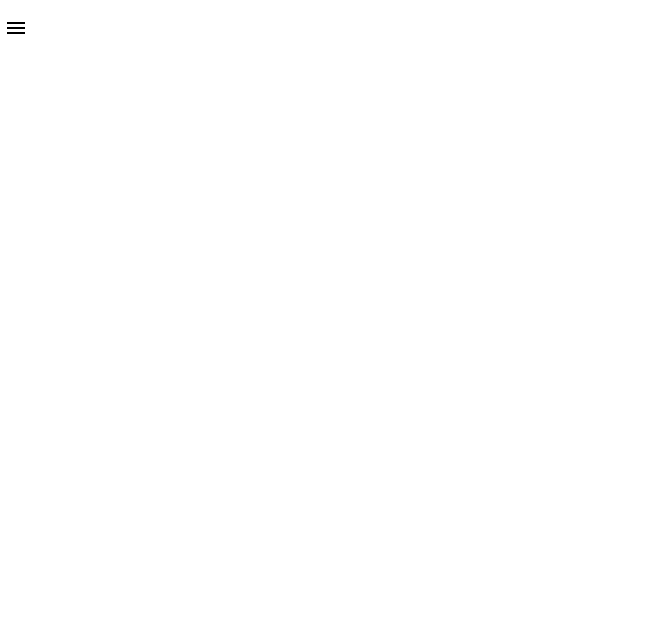
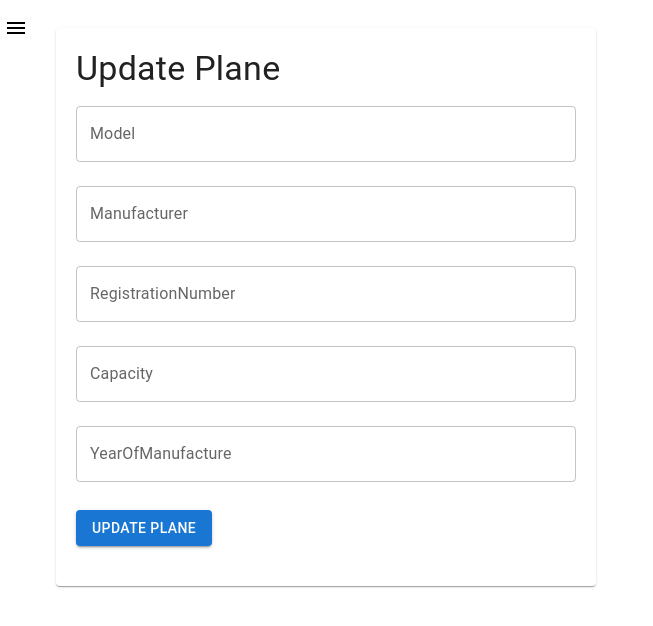
Before and after one commit to marcius02/airportAppFrontend, a React (Vite) app in the folder airportAppFront/: page /planes/update/1 in a window 1280 px wide. Before the commit this address had no page. Shown: the top 626 px of the page, without its empty margins (0-653 px from the left). Built offline with nearby package versions, Linux system fonts and the light colour scheme.

Commit message:
feat: update plane

```diff
--- a/airportAppFront/src/App.jsx
+++ b/airportAppFront/src/App.jsx
@@ -7,6 +7,7 @@ import Planes from "./Planes";
 import Flights from "./Flights";
 import UpdateAirportForm from "./UpdateAirportForm";
 import CreateAirportForm from "./CreateAirportForm";
+import UpdatePlaneForm from "./UpdatePlaneForm";
 
 const App = () => {
   return (
@@ -21,6 +22,7 @@ const App = () => {
             <Route path="/planes" element={<Planes />} />
             <Route path="/airports/update/:id" element={<UpdateAirportForm />} />
             <Route path="/airports/create" element={<CreateAirportForm />} />
+            <Route path="/planes/update/:id" element={<UpdatePlaneForm />}/>
           </Routes>
         </div>
       </div>
--- a/airportAppFront/src/Planes.jsx
+++ b/airportAppFront/src/Planes.jsx
@@ -1,11 +1,13 @@
 import { Box, Button, Card, CardContent, Paper, Table, Typography } from "@mui/material";
 import axios from "./api";
 import { useEffect, useState } from "react"
+import { useNavigate } from "react-router-dom";
 
 
 
 const Planes = () => {
     const [planes, setPlanes] = useState([]);
+    const navigate = useNavigate();
 
     // Fetch all planes
     const fetchPlanes = async () => {
@@ -25,6 +27,11 @@ const Planes = () => {
         } catch(error){
             console.error("Error deliting plane:", error);
         }
+    };
+
+    // Redirect to update form
+    const updatePlane = (plane) => {
+        navigate(`/planes/update/${plane.id}`, { state: {plane}});
     };
 
     // Fetch planes on component mount
@@ -57,8 +64,11 @@ const Planes = () => {
                                 <Typography variant="body2" color="text.secondary">
                                     Year Of Manufacture: {plane.yearOfManufacture}
                                 </Typography>
-                                <Button variant="contained" onClick={() => deletePlane(plane.id)}>
+                                <Button variant="outlined" onClick={() => deletePlane(plane.id)}>
                                     Delete
+                                </Button>
+                                <Button variant="contained" onClick={() => updatePlane(plane)}>
+                                    Update
                                 </Button>
                             </CardContent>
                         </Card>
--- /dev/null
+++ b/airportAppFront/src/UpdatePlaneForm.jsx
@@ -0,0 +1,90 @@
+import { Button, Paper, TextField, Typography } from "@mui/material";
+import axios from "./api";
+import { useState } from "react";
+import { useLocation, useNavigate } from "react-router-dom";
+
+
+const UpdatePlaneForm = () => {
+    const location = useLocation();
+    const navigate = useNavigate();
+    const plane = location.state?.plane || {};
+
+    const [formData, setFormData] = useState({
+        model: plane.model || "",
+        manufacturer: plane.manufacturer || "",
+        registrationNumber: plane.registrationNumber || "",
+        capacity: plane.capacity || "",
+        yearOfManufacture: plane.yearOfManufacture || "",
+    });
+
+    const handleOnChange = (e) => {
+        const { name, value } = e.target;
+        setFormData({...formData, [name]:value});
+    };
+
+    const handleSubmit = async (e) => {
+        e.preventDefault();
+        try {
+            await axios.put(`planes/${plane.id}`, formData)
+            alert("Plane updated successfully!");
+            navigate("../planes");
+        } catch(error) {
+            console.error("Error updating plane:", error);
+        }
+    };
+
+    return (
+        <Paper style={{ padding: "20px", maxWidth: "500px"}}>
+            <Typography variant="h4" component="div">
+                Update Plane
+            </Typography>
+            <form onSubmit={handleSubmit}>
+                <TextField
+                    label="Model"
+                    name="model"
+                    value={formData.model}
+                    onChange={handleOnChange}
+                    fullWidth
+                    margin="normal"
+                />
+                <TextField
+                    label="Manufacturer"
+                    name="manufacturer"
+                    value={formData.manufacturer}
+                    onChange={handleOnChange}
+                    fullWidth
+                    margin="normal"
+                />
+                <TextField
+                    label="RegistrationNumber"
+                    name="registrationNumber"
+                    value={formData.registrationNumber}
+                    onChange={handleOnChange}
+                    fullWidth
+                    margin="normal"
+                />
+                <TextField
+                    label="Capacity"
+                    name="capacity"
+                    value={formData.capacity}
+                    onChange={handleOnChange}
+                    fullWidth
+                    margin="normal"
+                />
+                <TextField
+                    label="YearOfManufacture"
+                    name="yearOfManufacture"
+                    value={formData.yearOfManufacture}
+                    onChange={handleOnChange}
+                    fullWidth
+                    margin="normal"
+                />
+                <Button style={{margin: "20px auto" }} type="submit" variant="contained">
+                    Update Plane
+                </Button>
+            </form>
+        </Paper>
+    );
+}
+
+export default UpdatePlaneForm;
```
